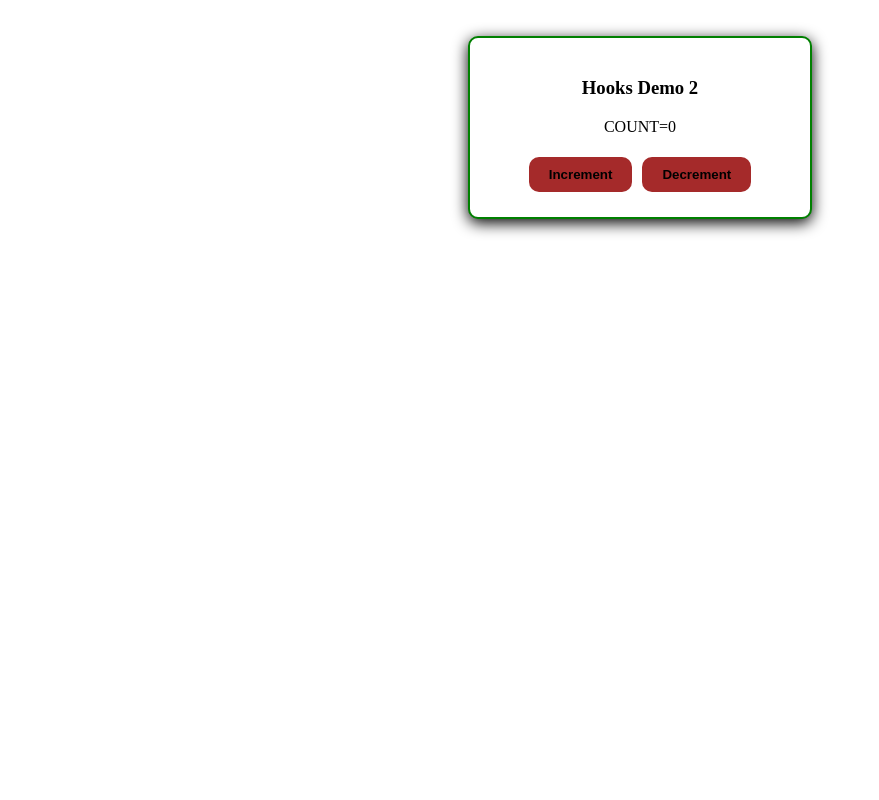
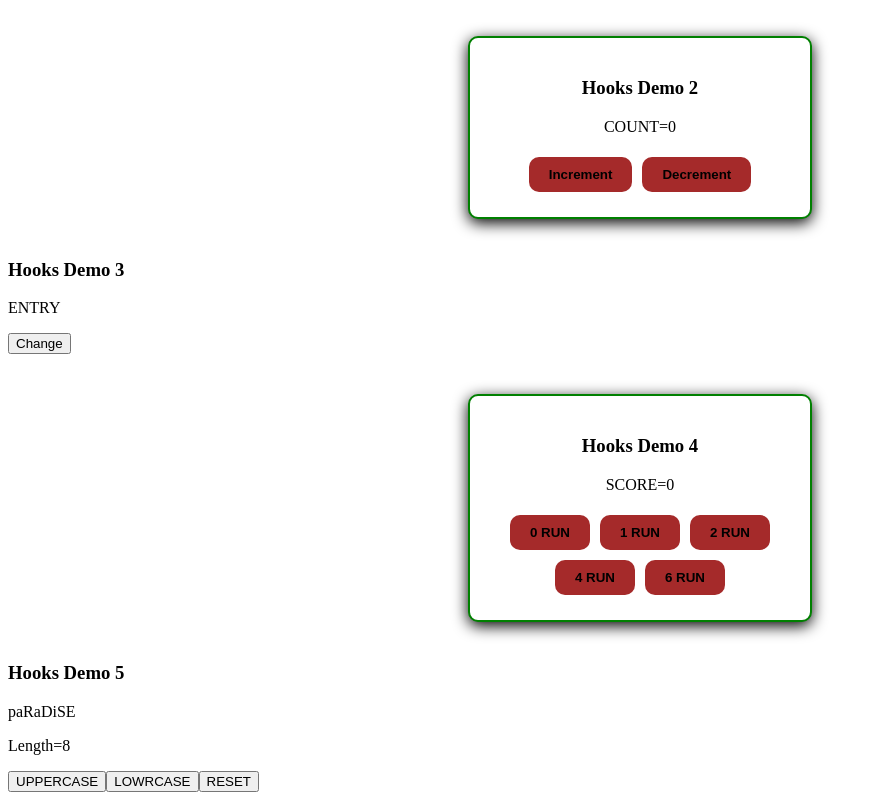
Before and after one commit to sathyavani28/demoreactapp2026, a React (Vite) app: page / in a window 1280 px wide. Shown: the part 1744-2544 px from the top of the page, without its empty margins (0-879 px from the left). Before the commit the page ends 2003 px from the top, so only its background shows below. Built offline with nearby package versions, Linux system fonts and the light colour scheme.

Commit message:
hooks updated v3.0

```diff
--- a/src/App.jsx
+++ b/src/App.jsx
@@ -5,6 +5,9 @@
 // import './App.css'
 
 import Demo1 from "./pages/Demo1"
+import Demo10 from "./pages/Demo10"
+import Demo11 from "./pages/Demo11"
+import Demo12 from "./pages/Demo12"
 import Demo2 from "./pages/Demo2"
 import Demo3 from "./pages/Demo3"
 import Demo4 from "./pages/Demo4"
@@ -44,6 +47,12 @@ function App() {
 
         <Demo9/>
 
+        <Demo10/>
+
+        <Demo11/>
+
+        <Demo12/>
+
     </div>
   )
 }
--- /dev/null
+++ b/src/pages/Demo10.jsx
@@ -0,0 +1,26 @@
+import React, { useState } from 'react'
+
+export default function Demo10()
+{
+    const [flag,setFlag] = useState(true) // boolean
+
+    function change()
+    {
+        setFlag(!flag)   // false -> true  and true -> false
+
+        //  !false = true and !true = false
+    }
+
+  return (
+    <div>
+         <h3>Hooks Demo 3</h3>
+
+        {
+         flag ?  <p>ENTRY</p>  :  <p>EXIT</p>
+        }
+
+        <button onClick={change}>Change</button>
+
+    </div>
+  )
+}
--- /dev/null
+++ b/src/pages/Demo11.jsx
@@ -0,0 +1,44 @@
+import React, { useState } from 'react'
+
+import './style.css'
+
+export default function Demo11()
+{
+   const [score,setScore] = useState(0)
+
+   const zerorun = () => {
+             setScore(score+0)
+   }
+
+   const onerun = () => {
+    setScore(score+1)
+   }
+
+   const tworun = () => {
+    setScore(score+2)
+   }
+
+   const fourrun = () => {
+    setScore(score+4)
+   }
+
+   const sixrun = () => {
+setScore(score+6)
+   }
+
+  return (
+    <div className='demo'>
+         <h3>Hooks Demo 4</h3>
+
+         <p>SCORE={score}</p>
+
+         <button onClick={zerorun} className='btn'>0 RUN</button>
+         <button onClick={onerun} className='btn'>1 RUN</button>
+         <button onClick={tworun} className='btn'>2 RUN</button>
+         <button onClick={fourrun} className='btn'>4 RUN</button>
+         <button onClick={sixrun} className='btn'>6 RUN</button>
+
+
+    </div>
+  )
+}
--- /dev/null
+++ b/src/pages/Demo12.jsx
@@ -0,0 +1,36 @@
+import React, { useState } from 'react'
+
+export default function Demo12()
+{
+      const [text,setText] = useState("paRaDiSE")
+
+      function uppercase()
+      {
+           setText(text.toUpperCase())
+      }
+      function lowercase()
+      {
+        setText(text.toLowerCase())
+      }
+      function reset()
+      {
+        setText("paRaDiSE")
+      }
+
+  return (
+    <div>
+
+          <h3>Hooks Demo 5</h3>
+
+          <p>{text}</p>
+          <p>Length={text.length}</p>
+
+          <button onClick={uppercase}>UPPERCASE</button>
+          <button onClick={lowercase}>LOWRCASE</button>
+          <button onClick={reset}>RESET</button>
+
+
+
+    </div>
+  )
+}
--- a/src/pages/style.css
+++ b/src/pages/style.css
@@ -1,4 +1,16 @@
 .counter-demo
+{
+    text-align: center;
+    width: 300px;
+    margin: 40px auto;
+    padding: 20px;
+    border: 2px solid green;
+    border-radius: 10px;
+    background: #ffffff;
+    box-shadow: 0 4px 15px rgba(0,0,0,10);
+}
+
+.demo
 {
     text-align: center;
     width: 300px;
```
